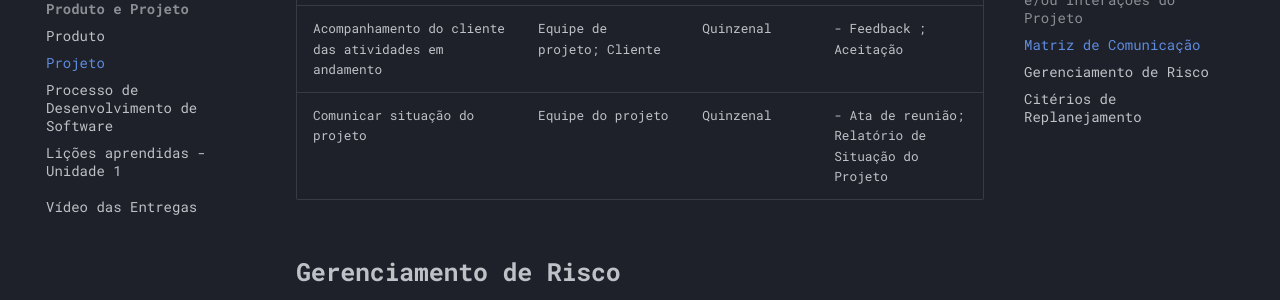
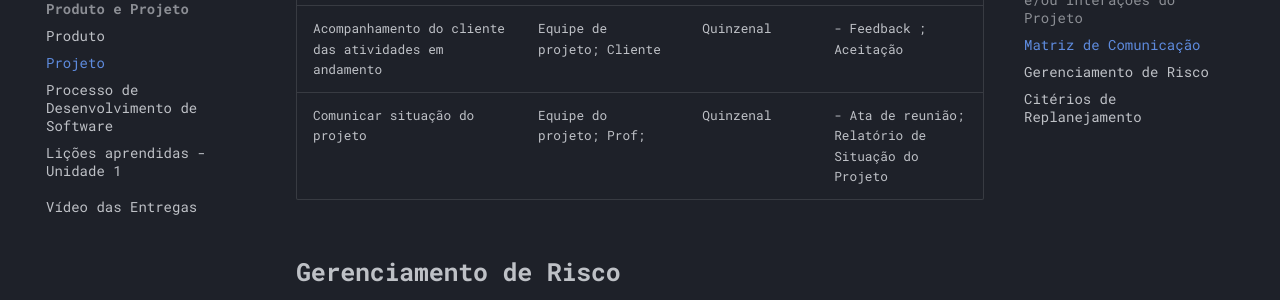
Before and after one commit to mdsreq-fga-unb/2024.1-TechConnect, an MkDocs documentation site: the page built from docs/projeto.md, in a window 1280 px wide and 900 px high, scrolled down 2631 px. Shown: the part 153-453 px from the top of the window. Built offline with MkDocs 1.6.1 and Material for MkDocs 9.7.7, drawn with Linux system fonts in a browser that asks for light colours; comment, search, counter and statistics services are not loaded.

Commit message:
add prof na matriz de com.

```diff
--- a/docs/projeto.md
+++ b/docs/projeto.md
@@ -40,7 +40,7 @@
 | Acompanhamento das Atividades em Andamento                      | Equipe do Projeto   | Diário        | - Daily escrita                           |
 | Acompanhamento dos Riscos, Compromissos, Ações Pendentes, Indicadores | Equipe do projeto   | Semanal       | - Ata de reunião; Relatório de situação do projeto|
 | Acompanhamento do cliente das atividades em andamento           | Equipe de projeto; Cliente    | Quinzenal     | - Feedback ; Aceitação|
-| Comunicar situação do projeto                                   | Equipe do projeto   | Quinzenal     | - Ata de reunião; Relatório de Situação do Projeto|
+| Comunicar situação do projeto                                   | Equipe do projeto; Prof;   | Quinzenal     | - Ata de reunião; Relatório de Situação do Projeto|
 
 ## **Gerenciamento de Risco**
 
```
